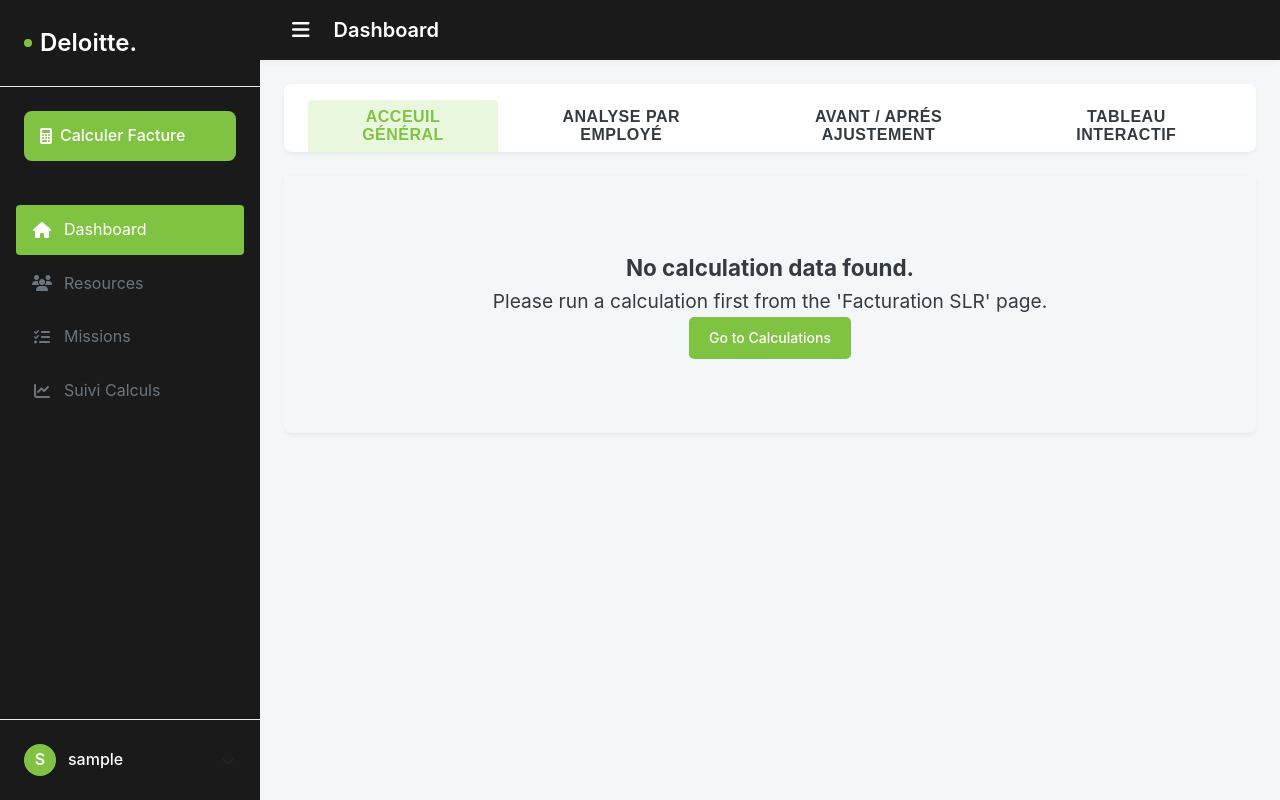
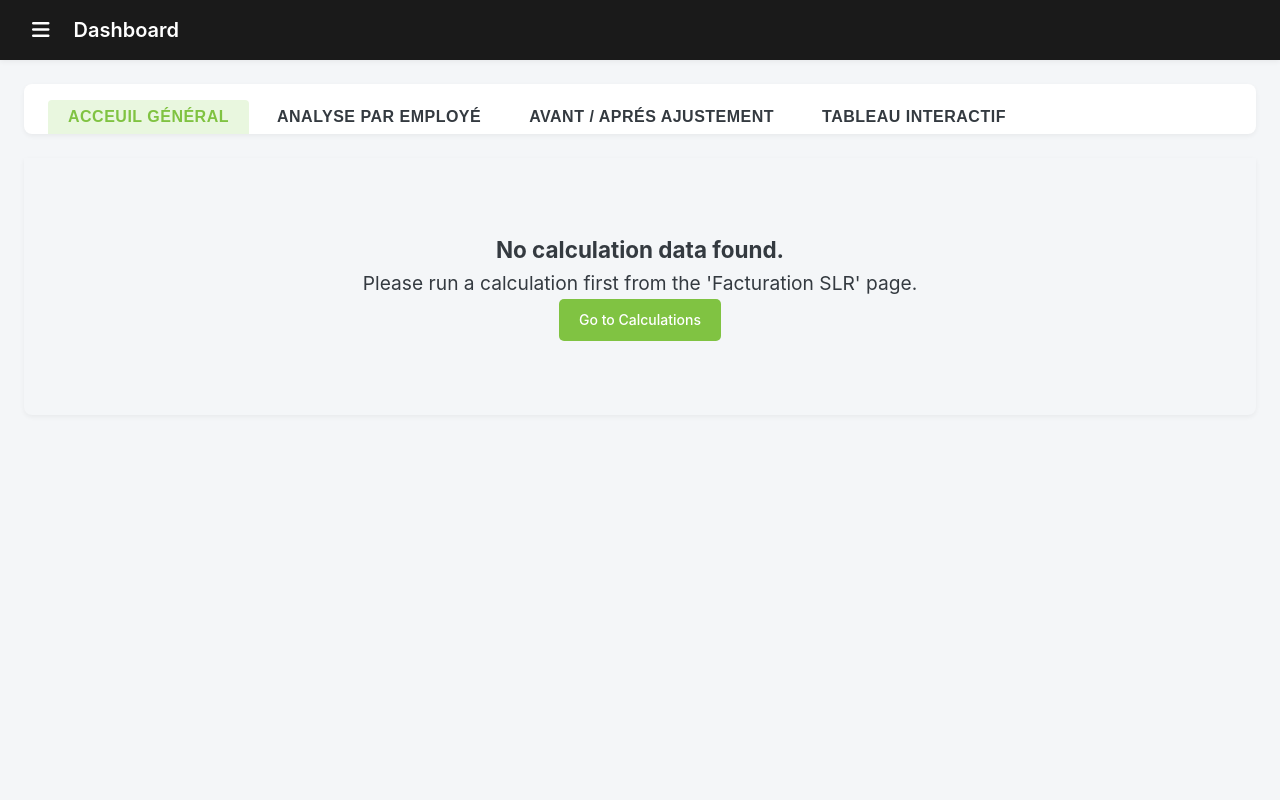
Before and after one commit to SoufianeJm/projetx, a Django app: page / in a window 1280 px wide. Run offline with Django 5.2, Linux system fonts and the light colour scheme; the visitor is signed in with stand-in values (Sample User, id 1); parts of the project's set-up code (start-up, migrations or seed data) failed here and were passed over.

Commit message:
update the UI

```diff
--- a/billing/templates/billing/base.html
+++ b/billing/templates/billing/base.html
@@ -12,7 +12,7 @@
 <body>
     <div class="app-wrapper">
         <!-- Dark Sidebar -->
-    <aside class="sidebar">
+    <aside class="sidebar collapsed">
             <div class="sidebar-header">
                 <a href="{% url 'home' %}" class="brand">
                     <span class="brand-dot"></span>
@@ -79,7 +79,7 @@
     </aside>
 
         <!-- Main Content Area -->
-    <div class="main-wrapper">
+    <div class="main-wrapper expanded">
             <!-- Top Header -->
             <header class="top-header">
                 <button class="sidebar-toggle" onclick="toggleSidebar()">
```
